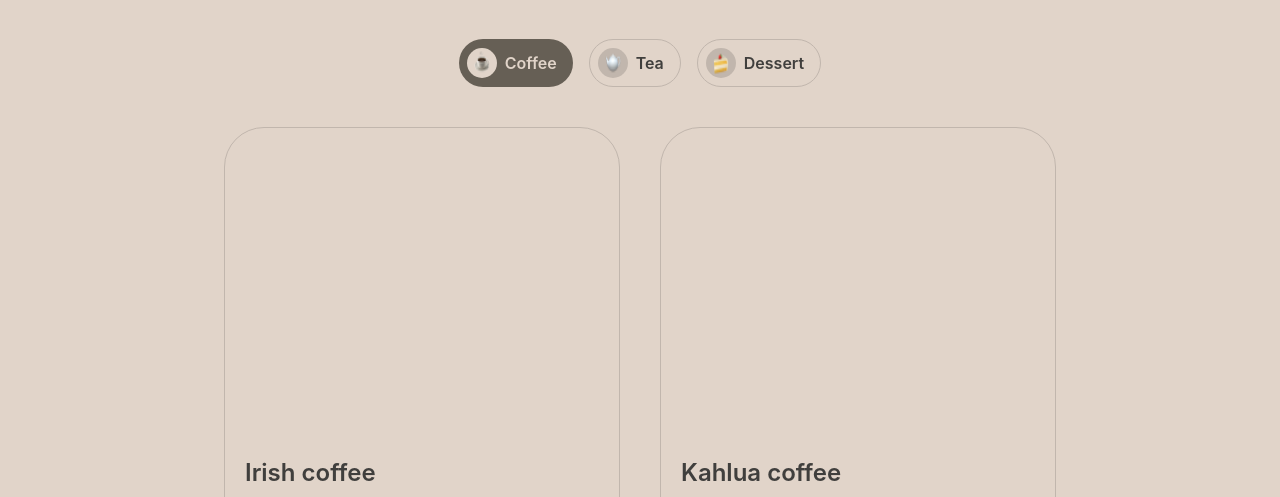
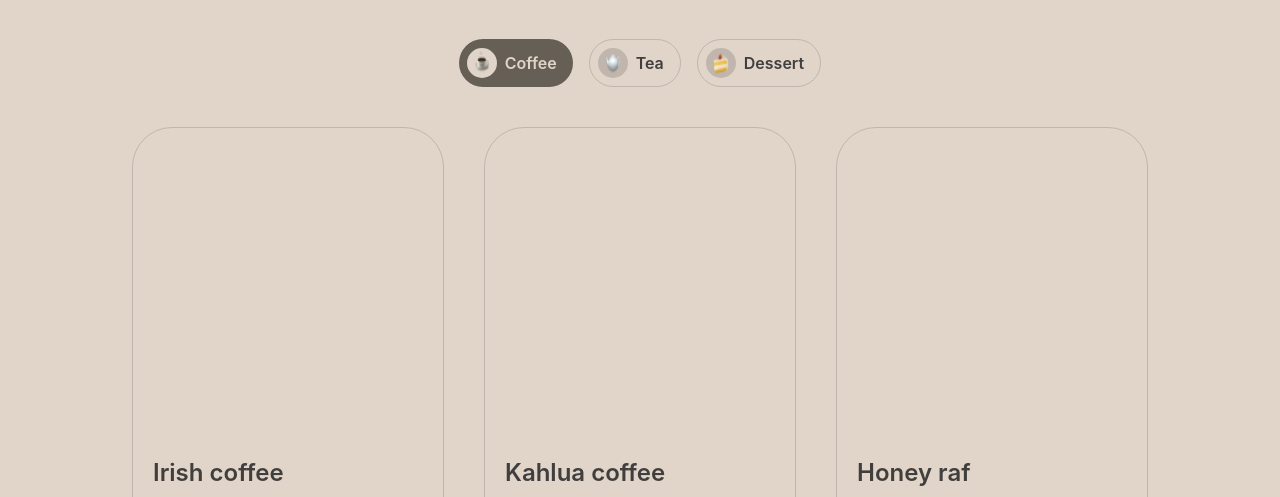
Before and after one commit to FranticMario/coffee-house, a website with bundled scripts: page pages/menu/menu.html in a window 1280 px wide. Shown: the part 251-748 px from the top of the page. Built offline with nearby package versions, Linux system fonts and the light colour scheme; a web font is replaced by a local one.

Commit message:
fix: corect card adaptive

```diff
--- a/sass/layouts/_columns.scss
+++ b/sass/layouts/_columns.scss
@@ -17,13 +17,13 @@
     @include columns($width: 22.7%);
 
     @include media-laptop {
-        @include columns($width: 33%);
+        @include columns($width: 24%);
         gap: 40px;
         padding-bottom: 40px;
     }
 
     @include media-tablet {
-        @include columns($width: 42%);
+        @include columns($width: 33%);
         gap: 40px;
         padding-bottom: 40px;
     }
```
Also changed, not shown: sass/style.css.
